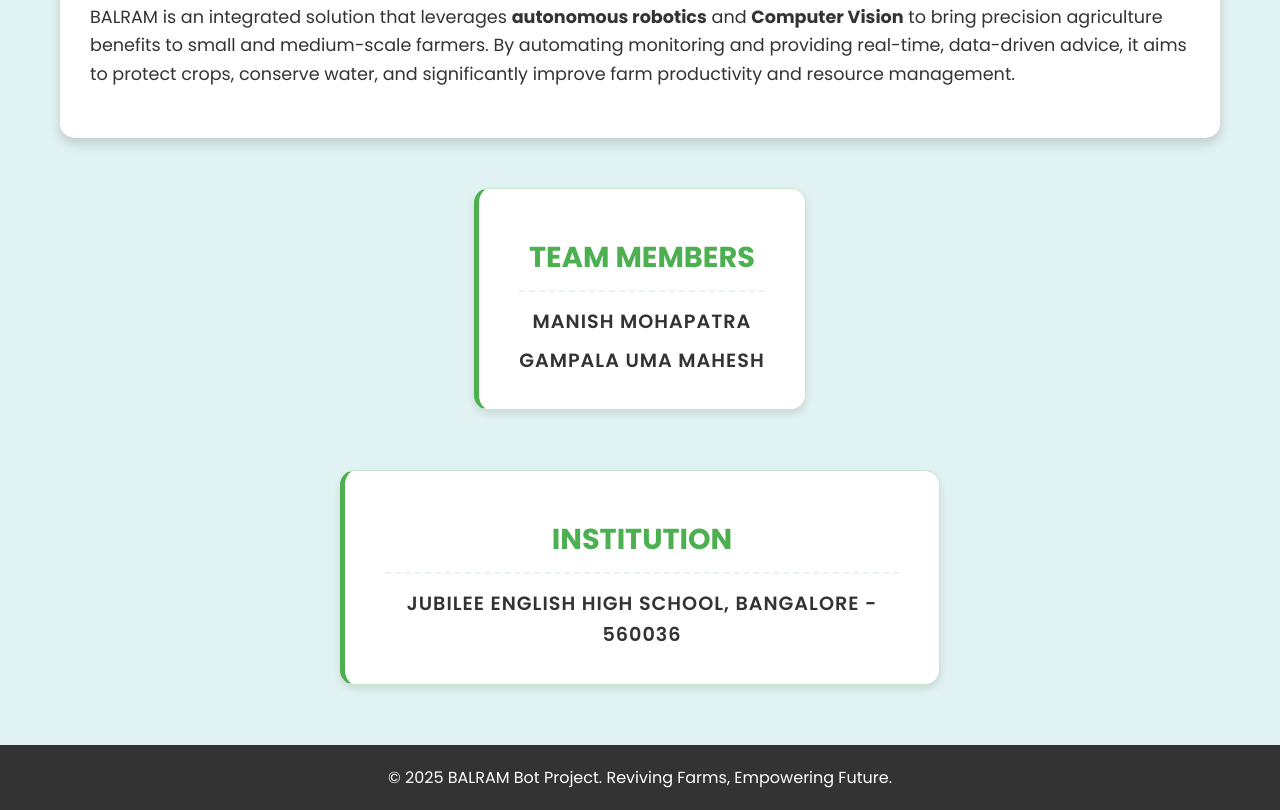
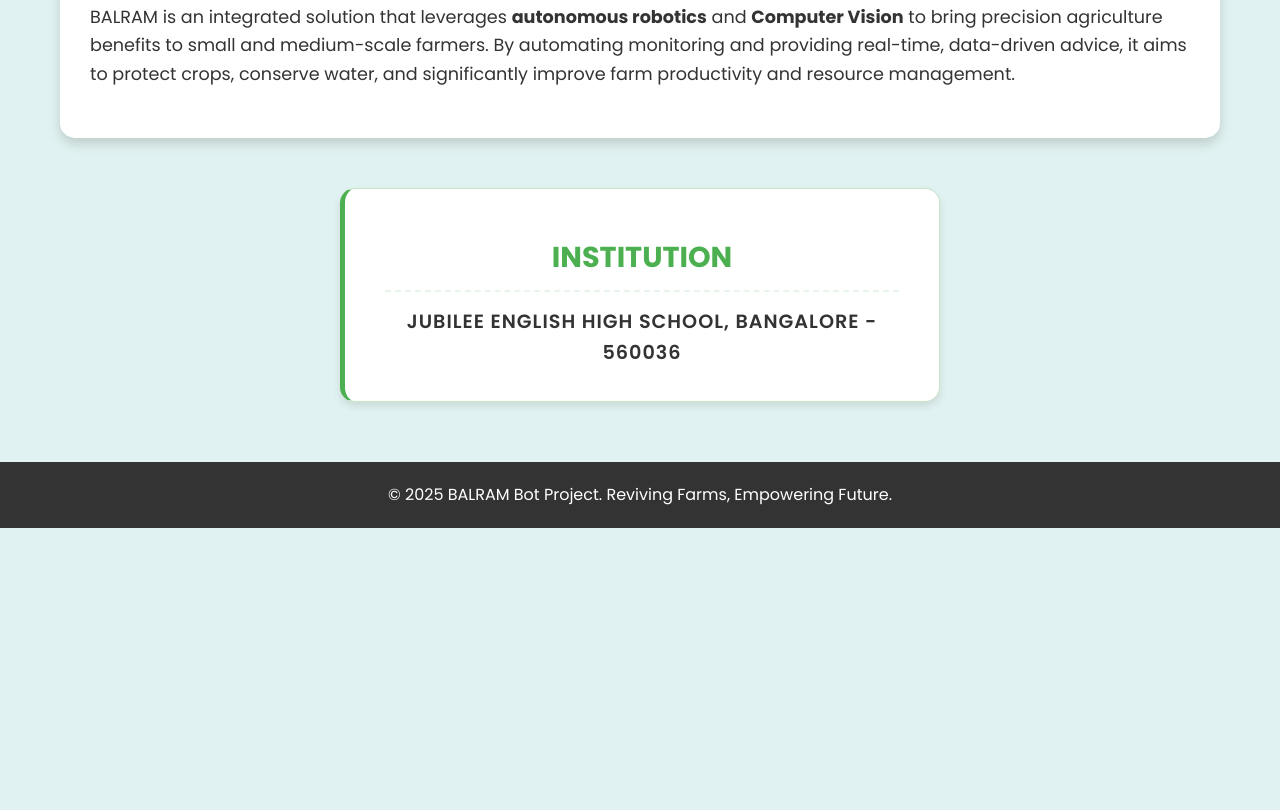
Before and after one commit to Manish-Astrook/BALRAM-Project, a plain HTML site: page index.html in a window 1280 px wide. Shown: the part 2741-3551 px from the top of the page. After the commit the page ends 3269 px from the top, so only its background shows below. Drawn offline with Linux system fonts and the light colour scheme.

Commit message:
Update index.html

```diff
--- a/index.html
+++ b/index.html
@@ -337,13 +337,6 @@
 
     </div>
 
-    <div id="team-box">
-        <div class="team-content">
-            <h3>Team Members</h3>
-            <div class="team-member">MANISH MOHAPATRA</div>
-            <div class="team-member">GAMPALA UMA MAHESH</div>
-        </div>
-    </div>
 
     <div id="school-box">
         <div class="school-content">
```
